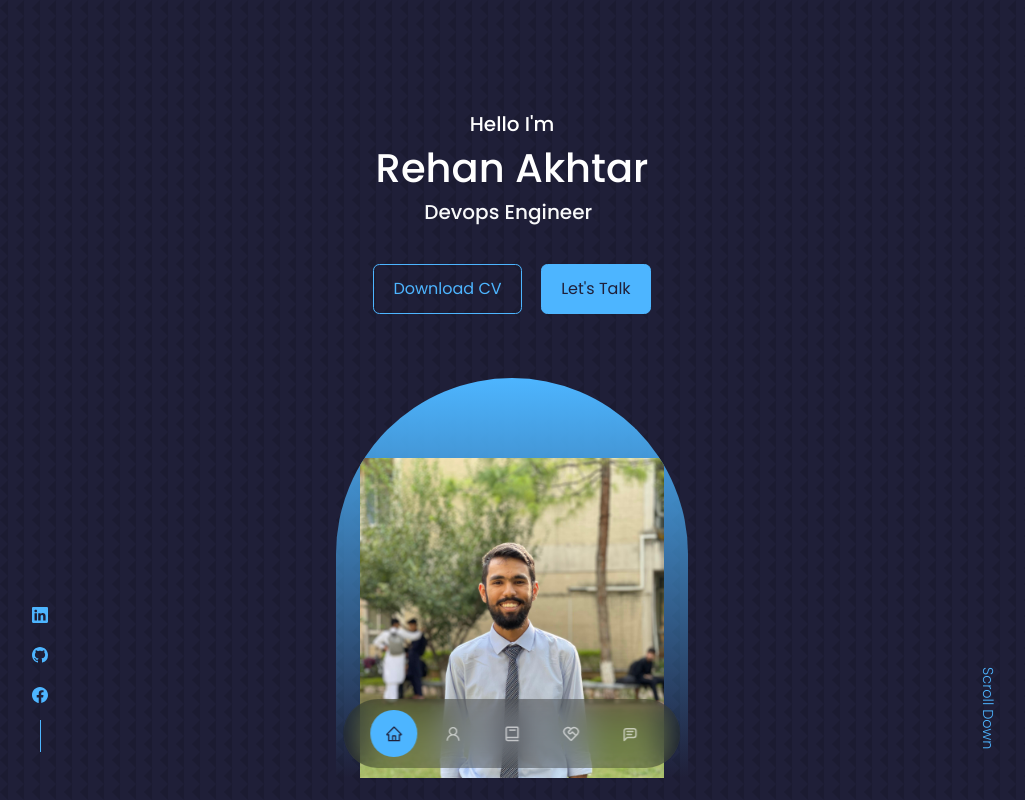
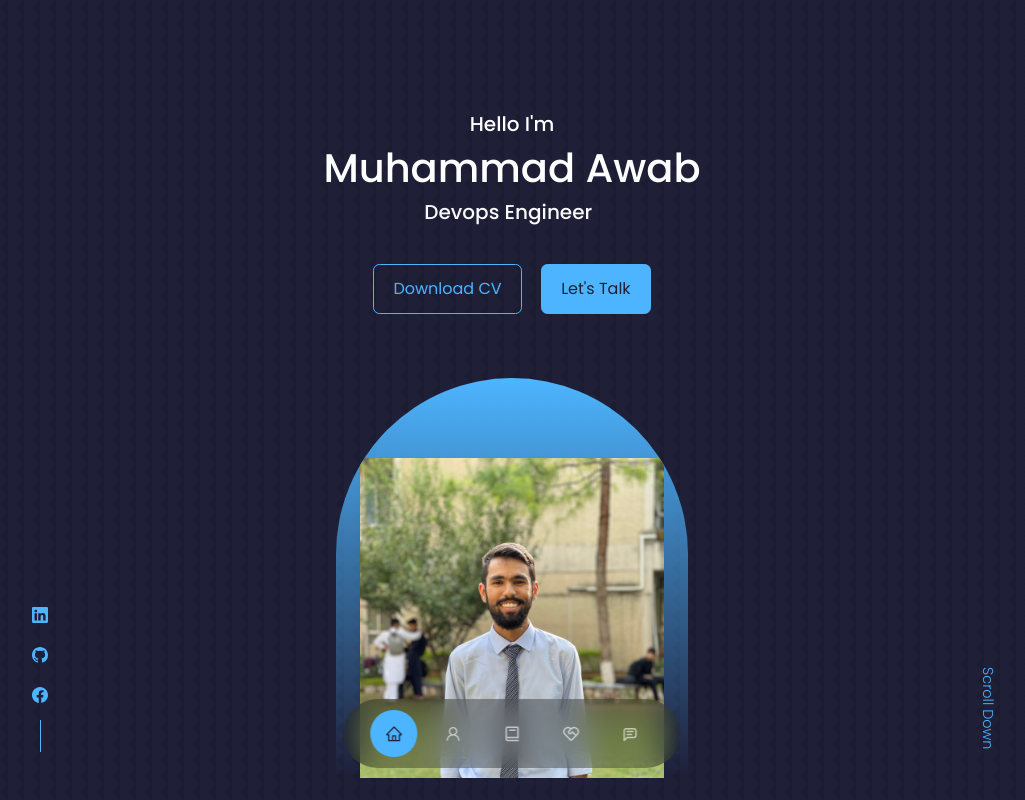
Before and after one commit to Weboide-Tech/Portfolio-site, a React (Create React App) app: page / in a window 1280 px wide. Shown: the top 800 px of the page, without its empty margins (128-1153 px from the left). Built offline with nearby package versions, Linux system fonts and the light colour scheme; the HTML template or start-up script is replaced by a standard one.

Commit message:
Update Header.jsx

```diff
--- a/src/components/Header/Header.jsx
+++ b/src/components/Header/Header.jsx
@@ -10,7 +10,7 @@ const Header = () => {
     <header>
       <div className="container header_container">
 <h5>Hello I'm</h5>
-<h1>Rehan Akhtar</h1>
+<h1>Muhammad Awab</h1>
 
 <h5 className="text-light">
 <Typewriter
```
